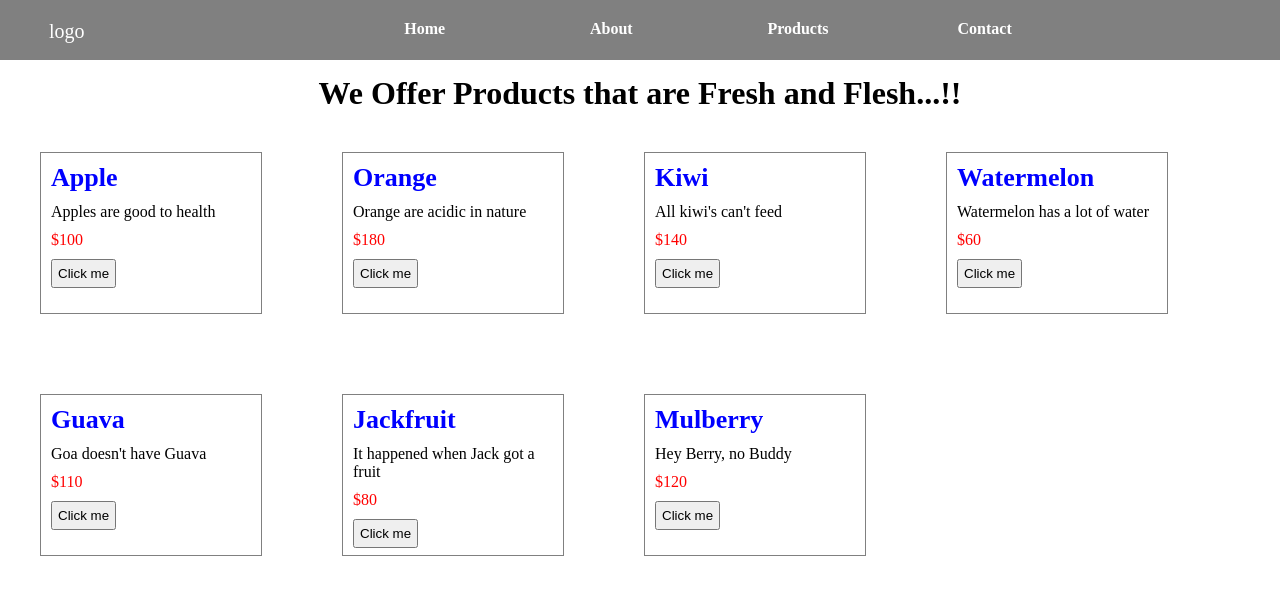
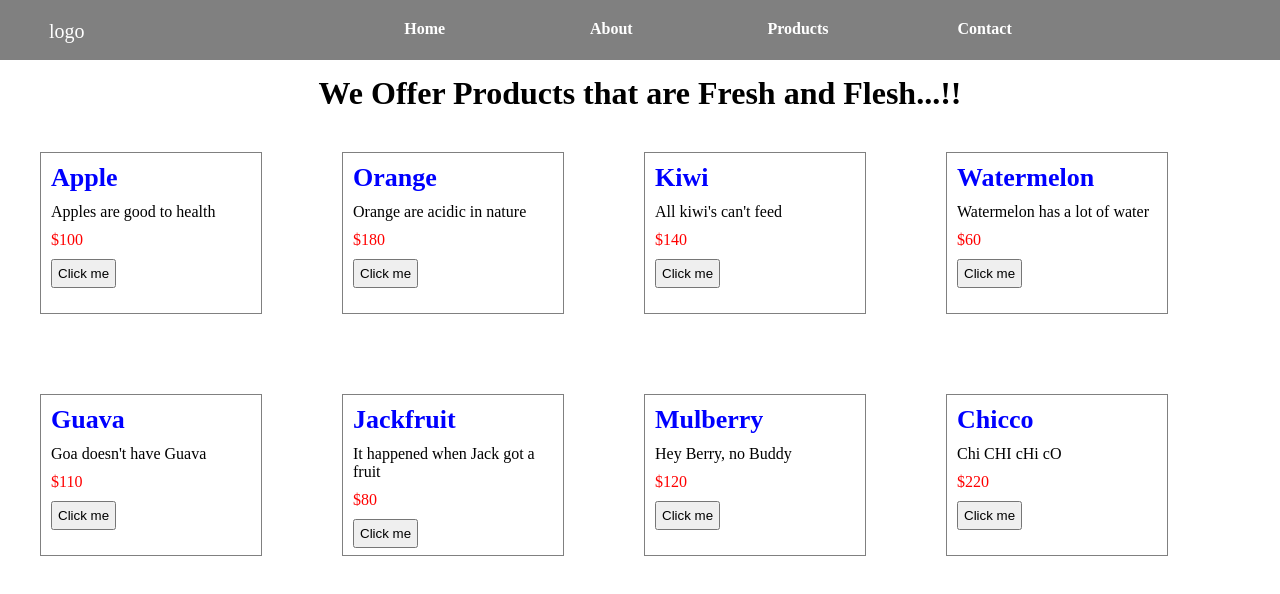
Before and after one commit to SajarMohammed/jsexcercises, a Vue app in the folder vue-project1/: page /products in a window 1280 px wide. Shown: the top 594 px of the page. Built offline with nearby package versions, Linux system fonts and the light colour scheme.

Commit message:
vue-propsemit

```diff
--- a/vue-project1/src/components/Products.vue
+++ b/vue-project1/src/components/Products.vue
@@ -12,11 +12,12 @@ import { ref } from "vue"
   const products = ref([
     {id:1,name:"Apple",desc:"Apples are good to health",price:100},
     {id:2,name:"Orange",desc:"Orange are acidic in nature",price:180},
-    {id:2,name:"Kiwi",desc:"All kiwi's can't feed",price:140},
-    {id:2,name:"Watermelon",desc:"Watermelon has a lot of water",price:60},
-    {id:2,name:"Guava",desc:"Goa doesn't have Guava",price:110},
-    {id:2,name:"Jackfruit",desc:"It happened when Jack got a fruit",price:80},
-    {id:2,name:"Mulberry",desc:"Hey Berry, no Buddy",price:120},
+    {id:3,name:"Kiwi",desc:"All kiwi's can't feed",price:140},
+    {id:4,name:"Watermelon",desc:"Watermelon has a lot of water",price:60},
+    {id:5,name:"Guava",desc:"Goa doesn't have Guava",price:110},
+    {id:6,name:"Jackfruit",desc:"It happened when Jack got a fruit",price:80},
+    {id:7,name:"Mulberry",desc:"Hey Berry, no Buddy",price:120},
+    {id:8,name:"Chicco",desc:"Chi CHI cHi cO",price:220},
   ])
   const handleClick=(clickedPdt)=>{
     alert(`you clicked ${clickedPdt.name}`)
```
